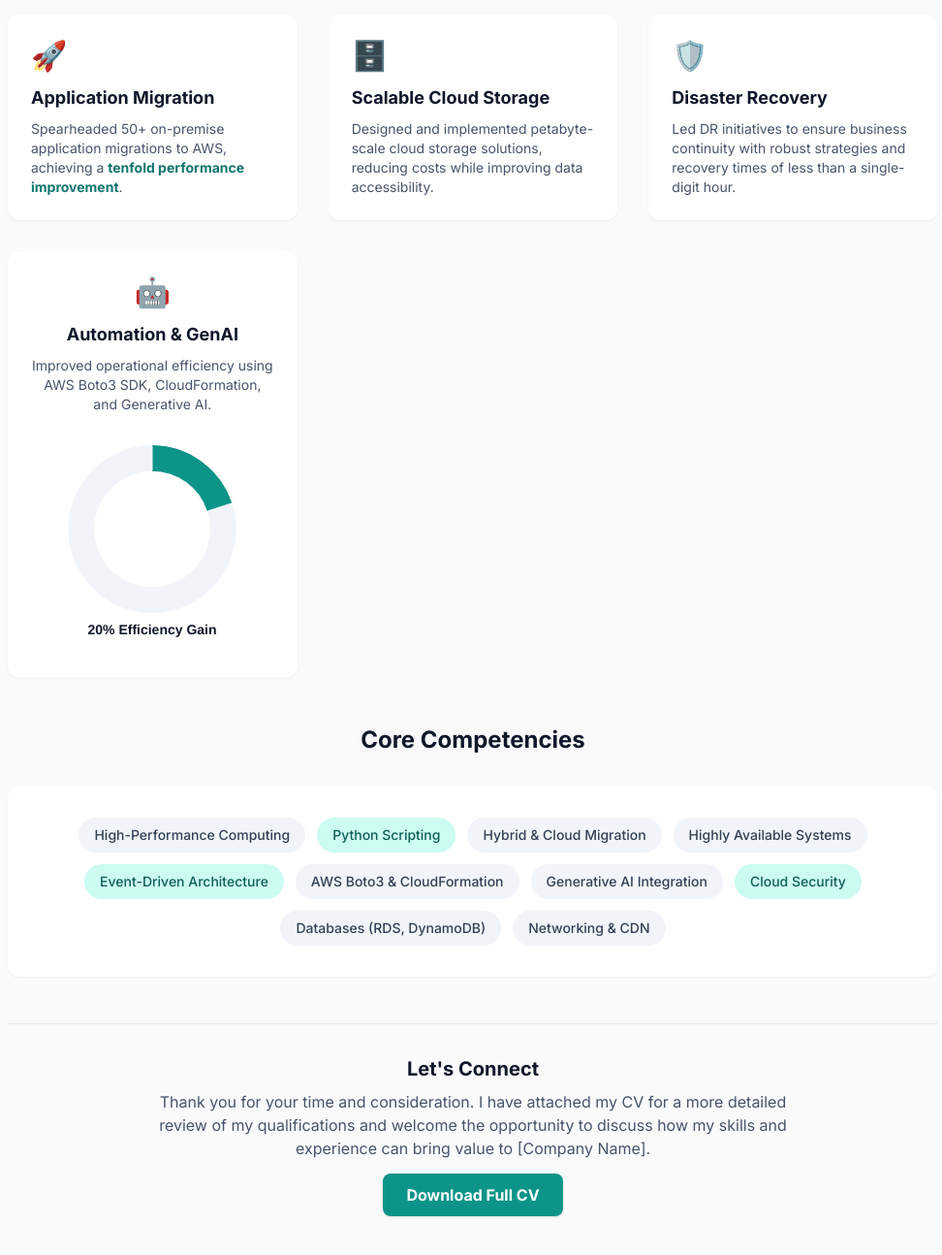
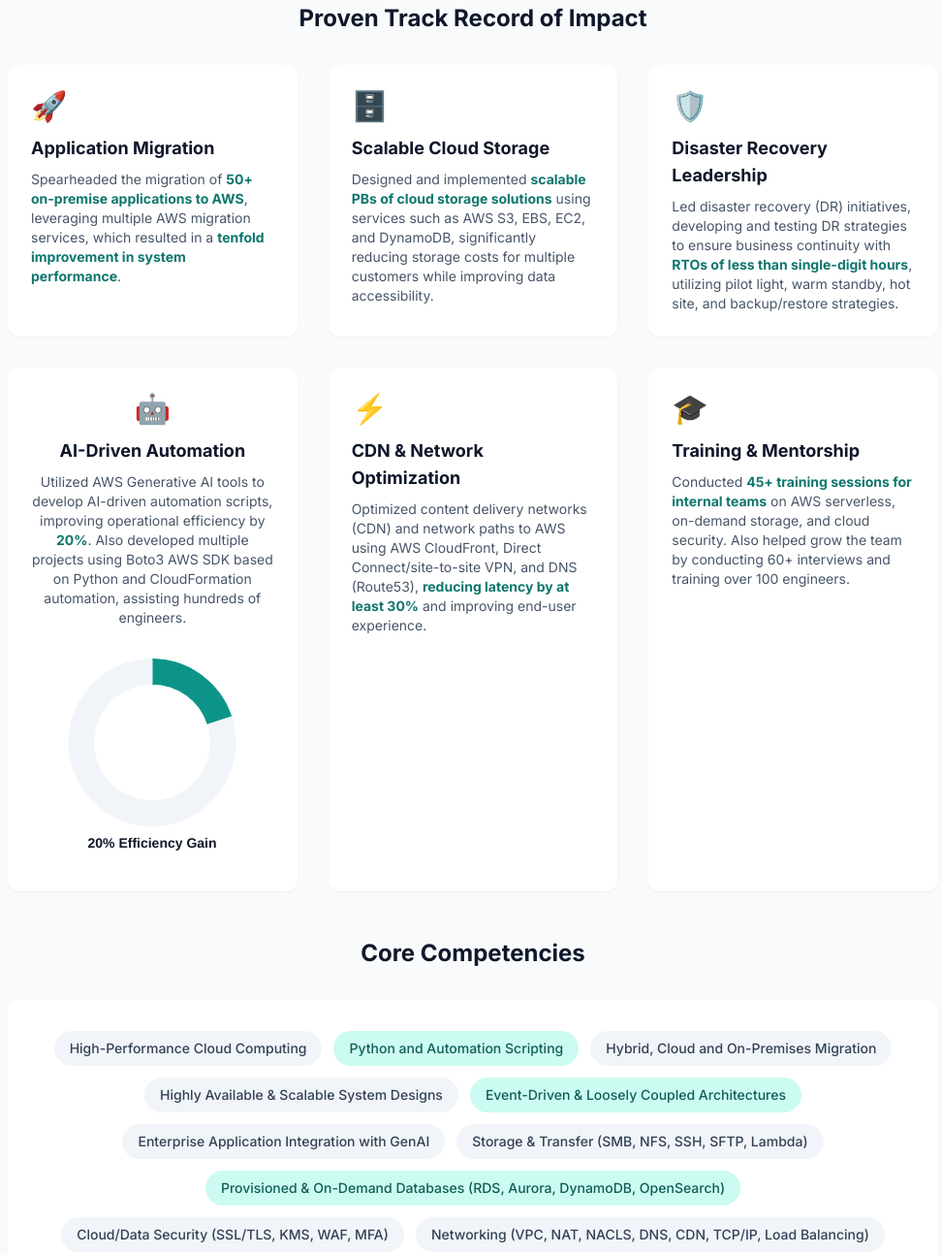
Before and after one commit to Mahin-Raza/mahin_cover, a plain HTML site: page index.html in a window 1280 px wide. Shown: the part 752-2046 px from the top of the page at 97% size, without its empty margins (152-1124 px from the left). Drawn offline with nearby package versions, Linux system fonts and the light colour scheme.

Commit message:
Add files via upload

```diff
--- a/index.html
+++ b/index.html
@@ -38,7 +38,7 @@
         <!-- Header / Hero Section -->
         <header class="text-center py-8 border-b border-slate-200">
             <h1 class="text-4xl md:text-5xl font-bold text-slate-900">MAHIN SAIYED</h1>
-            <p class="text-xl md:text-2xl text-teal-700 mt-2">Cloud Engineer</p>
+            <p class="text-xl md:text-2xl text-teal-700 mt-2">Cloud Engineer II</p>
             <div class="mt-6 flex justify-center items-center space-x-6">
                 <a href="mailto:mraza.saiyed@gmail.com" class="text-slate-600 hover:text-teal-700 transition-colors">
                     <span class="text-2xl">📧</span>
@@ -58,7 +58,7 @@
             <section id="pitch" class="bg-white p-6 md:p-8 rounded-xl shadow-sm">
                 <div class="bg-teal-50 border-l-4 border-teal-500 text-teal-800 p-4 rounded-r-lg mb-6">
                     <h3 class="font-bold">Relocation & Work Authorization Status</h3>
-                    <p class="mt-1 text-sm">I am actively planning my relocation to the United States for Q4 2025 and will possess the necessary work permit, requiring no visa sponsorship.</p>
+                    <p class="mt-1 text-sm">I am actively planning my relocation to the United States for Q4 2025 and will possess the necessary work permit, ensuring I will not require visa sponsorship.</p>
                 </div>
 
                 <h2 class="text-2xl font-bold text-slate-900 mb-4">Letter of Interest</h2>
@@ -66,7 +66,7 @@
                     Dear [Hiring Manager Name or Hiring Team],
                 </p>
                 <p class="mt-4 text-slate-700 leading-relaxed">
-                    I am writing to express my strong interest in the <strong class="text-teal-700">[Job Title]</strong> position at <strong class="text-teal-700">[Company Name]</strong>, as advertised on <strong class="text-teal-700">[Platform]</strong>. With over six years of experience as a Cloud Engineer at Amazon Web Services specializing in scalable AWS solutions, I am confident my expertise in delivering high-impact cloud architecture, automation, and migration projects aligns perfectly with your requirements.
+                    I am writing to express my strong interest in the <strong class="text-teal-700">[Job Title]</strong> position at <strong class="text-teal-700">[Company Name]</strong>, as advertised on <strong class="text-teal-700">[Platform]</strong>. With over six years of experience as a results-driven Cloud Engineer at Amazon Web Services, specializing in designing, implementing, and managing scalable AWS-based cloud solutions, I am confident my expertise in delivering high-impact cloud architecture, automation, and migration projects aligns perfectly with your requirements. My background includes significant contributions to cloud storage optimization, disaster recovery, and application migrations, all while focusing on cost-effectiveness and enhanced performance.
                 </p>
             </section>
 
@@ -79,31 +79,45 @@
                     <div class="bg-white p-6 rounded-xl shadow-sm hover:shadow-lg hover:-translate-y-1 transition-all duration-300">
                         <div class="text-3xl mb-3">🚀</div>
                         <h3 class="font-bold text-lg text-slate-900">Application Migration</h3>
-                        <p class="text-slate-600 mt-2 text-sm">Spearheaded 50+ on-premise application migrations to AWS, achieving a <span class="font-bold text-teal-700">tenfold performance improvement</span>.</p>
+                        <p class="text-slate-600 mt-2 text-sm">Spearheaded the migration of <span class="font-bold text-teal-700">50+ on-premise applications to AWS</span>, leveraging multiple AWS migration services, which resulted in a <span class="font-bold text-teal-700">tenfold improvement in system performance</span>.</p>
                     </div>
 
                     <!-- Card 2: Storage Solutions -->
                     <div class="bg-white p-6 rounded-xl shadow-sm hover:shadow-lg hover:-translate-y-1 transition-all duration-300">
                         <div class="text-3xl mb-3">🗄️</div>
                         <h3 class="font-bold text-lg text-slate-900">Scalable Cloud Storage</h3>
-                        <p class="text-slate-600 mt-2 text-sm">Designed and implemented petabyte-scale cloud storage solutions, reducing costs while improving data accessibility.</p>
+                        <p class="text-slate-600 mt-2 text-sm">Designed and implemented <span class="font-bold text-teal-700">scalable PBs of cloud storage solutions</span> using services such as AWS S3, EBS, EC2, and DynamoDB, significantly reducing storage costs for multiple customers while improving data accessibility.</p>
                     </div>
 
                     <!-- Card 3: Disaster Recovery -->
                     <div class="bg-white p-6 rounded-xl shadow-sm hover:shadow-lg hover:-translate-y-1 transition-all duration-300">
                         <div class="text-3xl mb-3">🛡️</div>
-                        <h3 class="font-bold text-lg text-slate-900">Disaster Recovery</h3>
-                        <p class="text-slate-600 mt-2 text-sm">Led DR initiatives to ensure business continuity with robust strategies and recovery times of less than a single-digit hour.</p>
+                        <h3 class="font-bold text-lg text-slate-900">Disaster Recovery Leadership</h3>
+                        <p class="text-slate-600 mt-2 text-sm">Led disaster recovery (DR) initiatives, developing and testing DR strategies to ensure business continuity with <span class="font-bold text-teal-700">RTOs of less than single-digit hours</span>, utilizing pilot light, warm standby, hot site, and backup/restore strategies.</p>
                     </div>
 
                     <!-- Card 4: Automation & GenAI -->
                     <div class="bg-white p-6 rounded-xl shadow-sm hover:shadow-lg hover:-translate-y-1 transition-all duration-300 flex flex-col items-center text-center">
                         <div class="text-3xl mb-3">🤖</div>
-                        <h3 class="font-bold text-lg text-slate-900">Automation & GenAI</h3>
-                        <p class="text-slate-600 mt-2 text-sm mb-4">Improved operational efficiency using AWS Boto3 SDK, CloudFormation, and Generative AI.</p>
+                        <h3 class="font-bold text-lg text-slate-900">AI-Driven Automation</h3>
+                        <p class="text-slate-600 mt-2 text-sm mb-4">Utilized AWS Generative AI tools to develop AI-driven automation scripts, improving operational efficiency by <span class="font-bold text-teal-700">20%</span>. Also developed multiple projects using Boto3 AWS SDK based on Python and CloudFormation automation, assisting hundreds of engineers.</p>
                         <div class="chart-container">
                             <canvas id="efficiencyChart"></canvas>
                         </div>
+                    </div>
+
+                    <!-- Card 5: CDN Optimization -->
+                    <div class="bg-white p-6 rounded-xl shadow-sm hover:shadow-lg hover:-translate-y-1 transition-all duration-300">
+                        <div class="text-3xl mb-3">⚡</div>
+                        <h3 class="font-bold text-lg text-slate-900">CDN & Network Optimization</h3>
+                        <p class="text-slate-600 mt-2 text-sm">Optimized content delivery networks (CDN) and network paths to AWS using AWS CloudFront, Direct Connect/site-to-site VPN, and DNS (Route53), <span class="font-bold text-teal-700">reducing latency by at least 30%</span> and improving end-user experience.</p>
+                    </div>
+
+                    <!-- Card 6: Training & Mentorship -->
+                    <div class="bg-white p-6 rounded-xl shadow-sm hover:shadow-lg hover:-translate-y-1 transition-all duration-300">
+                        <div class="text-3xl mb-3">🎓</div>
+                        <h3 class="font-bold text-lg text-slate-900">Training & Mentorship</h3>
+                        <p class="text-slate-600 mt-2 text-sm">Conducted <span class="font-bold text-teal-700">45+ training sessions for internal teams</span> on AWS serverless, on-demand storage, and cloud security. Also helped grow the team by conducting 60+ interviews and training over 100 engineers.</p>
                     </div>
 
                 </div>
@@ -114,16 +128,18 @@
                 <h2 class="text-2xl font-bold text-center text-slate-900 mb-8">Core Competencies</h2>
                 <div class="bg-white p-6 md:p-8 rounded-xl shadow-sm text-center">
                     <div class="flex flex-wrap justify-center items-center gap-3">
-                        <span class="bg-slate-100 text-slate-700 text-sm font-medium px-4 py-2 rounded-full">High-Performance Computing</span>
-                        <span class="bg-teal-100 text-teal-800 text-sm font-medium px-4 py-2 rounded-full">Python Scripting</span>
-                        <span class="bg-slate-100 text-slate-700 text-sm font-medium px-4 py-2 rounded-full">Hybrid & Cloud Migration</span>
-                        <span class="bg-slate-100 text-slate-700 text-sm font-medium px-4 py-2 rounded-full">Highly Available Systems</span>
-                        <span class="bg-teal-100 text-teal-800 text-sm font-medium px-4 py-2 rounded-full">Event-Driven Architecture</span>
-                        <span class="bg-slate-100 text-slate-700 text-sm font-medium px-4 py-2 rounded-full">AWS Boto3 & CloudFormation</span>
-                        <span class="bg-slate-100 text-slate-700 text-sm font-medium px-4 py-2 rounded-full">Generative AI Integration</span>
-                        <span class="bg-teal-100 text-teal-800 text-sm font-medium px-4 py-2 rounded-full">Cloud Security</span>
-                        <span class="bg-slate-100 text-slate-700 text-sm font-medium px-4 py-2 rounded-full">Databases (RDS, DynamoDB)</span>
-                        <span class="bg-slate-100 text-slate-700 text-sm font-medium px-4 py-2 rounded-full">Networking & CDN</span>
+                        <span class="bg-slate-100 text-slate-700 text-sm font-medium px-4 py-2 rounded-full">High-Performance Cloud Computing</span>
+                        <span class="bg-teal-100 text-teal-800 text-sm font-medium px-4 py-2 rounded-full">Python and Automation Scripting</span>
+                        <span class="bg-slate-100 text-slate-700 text-sm font-medium px-4 py-2 rounded-full">Hybrid, Cloud and On-Premises Migration</span>
+                        <span class="bg-slate-100 text-slate-700 text-sm font-medium px-4 py-2 rounded-full">Highly Available & Scalable System Designs</span>
+                        <span class="bg-teal-100 text-teal-800 text-sm font-medium px-4 py-2 rounded-full">Event-Driven & Loosely Coupled Architectures</span>
+                        <span class="bg-slate-100 text-slate-700 text-sm font-medium px-4 py-2 rounded-full">Enterprise Application Integration with GenAI</span>
+                        <span class="bg-slate-100 text-slate-700 text-sm font-medium px-4 py-2 rounded-full">Storage & Transfer (SMB, NFS, SSH, SFTP, Lambda)</span>
+                        <span class="bg-teal-100 text-teal-800 text-sm font-medium px-4 py-2 rounded-full">Provisioned & On-Demand Databases (RDS, Aurora, DynamoDB, OpenSearch)</span>
+                        <span class="bg-slate-100 text-slate-700 text-sm font-medium px-4 py-2 rounded-full">Cloud/Data Security (SSL/TLS, KMS, WAF, MFA)</span>
+                        <span class="bg-slate-100 text-slate-700 text-sm font-medium px-4 py-2 rounded-full">Networking (VPC, NAT, NACLS, DNS, CDN, TCP/IP, Load Balancing)</span>
+                        <span class="bg-teal-100 text-teal-800 text-sm font-medium px-4 py-2 rounded-full">AWS Solution Architect Certified</span>
+                        <span class="bg-slate-100 text-slate-700 text-sm font-medium px-4 py-2 rounded-full">AWS Generative AI Specialty Certified</span>
                     </div>
                 </div>
             </section>
@@ -136,7 +152,7 @@
                 Thank you for your time and consideration. I have attached my CV for a more detailed review of my qualifications and welcome the opportunity to discuss how my skills and experience can bring value to [Company Name].
             </p>
             <div class="mt-6">
-                <a href="https://drive.google.com/file/d/1lA6Bkzc_Zl9Kk5EjRJD_ZIroZIZ_biuM/view?usp=sharing" class="bg-teal-600 text-white font-bold py-3 px-6 rounded-lg hover:bg-teal-700 transition-colors shadow hover:shadow-md">
+                <a href="https://drive.google.com/file/d/1lA6Bkzc_Zl9Kk5EjRJD_ZIroZIZ_biuM/view?usp=sharing" target="_blank" class="bg-teal-600 text-white font-bold py-3 px-6 rounded-lg hover:bg-teal-700 transition-colors shadow hover:shadow-md">
                     Download Full CV
                 </a>
             </div>
```
